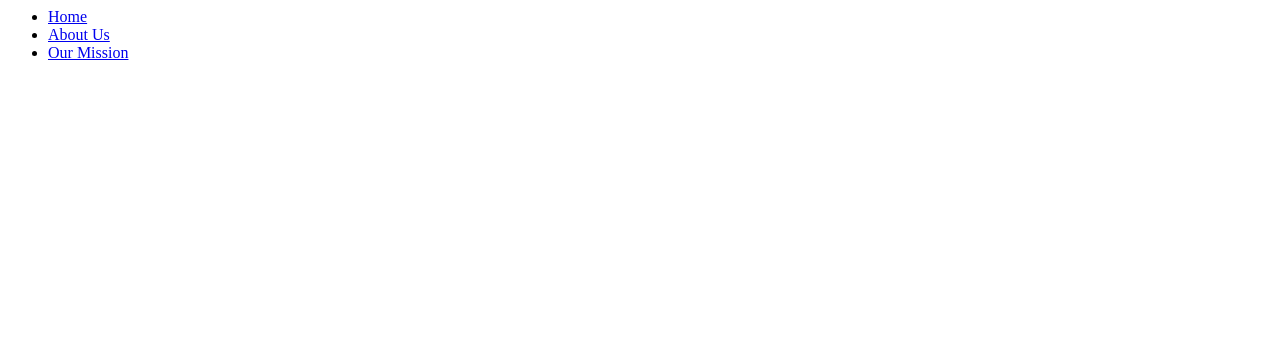
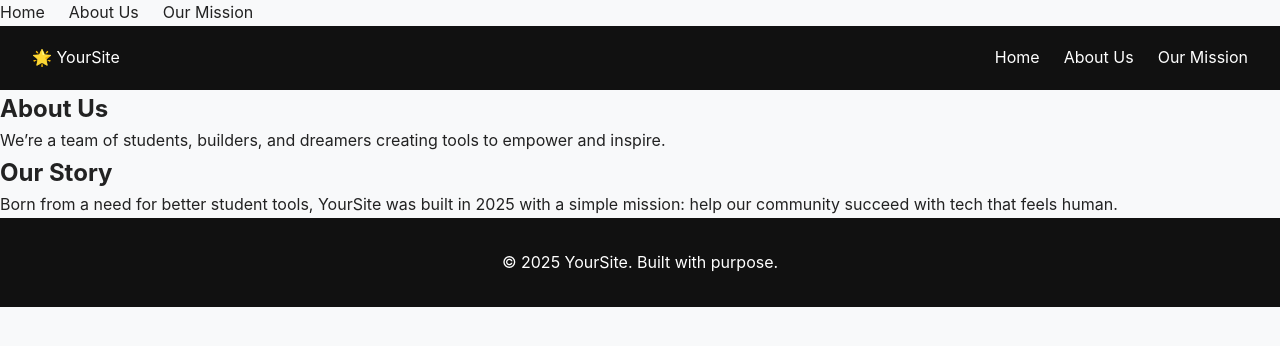
Before and after one commit to Prosetii/SCHSFBLA.github.io, a plain HTML site: page about.html in a window 1280 px wide. Drawn offline with Linux system fonts and the light colour scheme.

Commit message:
Update about.html

```diff
--- a/about.html
+++ b/about.html
@@ -5,3 +5,41 @@
     <li><a href="mission.html">Our Mission</a></li>
   </ul>
 </nav>
+<!DOCTYPE html>
+<html lang="en">
+<head>
+  <meta charset="UTF-8">
+  <title>About Us</title>
+  <link rel="stylesheet" href="styles.css">
+</head>
+<body>
+
+  <header class="navbar">
+    <div class="logo">🌟 YourSite</div>
+    <nav>
+      <ul class="nav-links">
+        <li><a href="index.html">Home</a></li>
+        <li><a href="about.html">About Us</a></li>
+        <li><a href="mission.html">Our Mission</a></li>
+      </ul>
+    </nav>
+  </header>
+
+  <section class="page-hero">
+    <h1>About Us</h1>
+    <p>We’re a team of students, builders, and dreamers creating tools to empower and inspire.</p>
+  </section>
+
+  <section class="content-section">
+    <h2>Our Story</h2>
+    <p>
+      Born from a need for better student tools, YourSite was built in 2025 with a simple mission: help our community succeed with tech that feels human.
+    </p>
+  </section>
+
+  <footer>
+    <p>© 2025 YourSite. Built with purpose.</p>
+  </footer>
+
+</body>
+</html>
```
